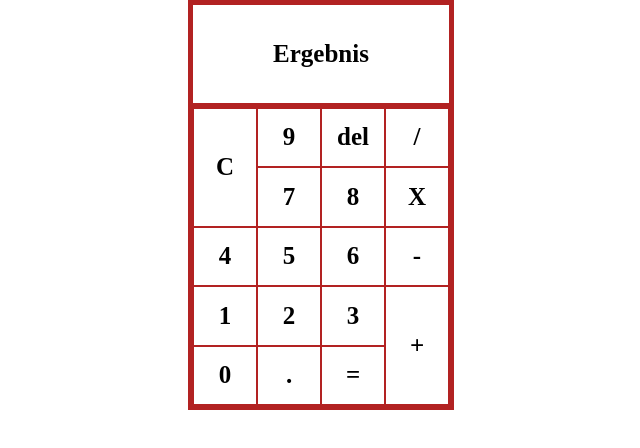
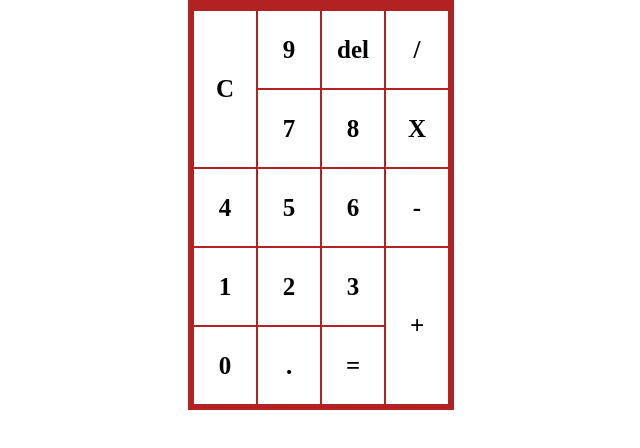
Before and after one commit to Parzival989/Calculator, a plain HTML site: page index.html in a window 1280 px wide. Shown: the whole page, without its empty margins (319-959 px from the left). Drawn offline with Linux system fonts and the light colour scheme.

Commit message:
Update index.html

```diff
--- a/index.html
+++ b/index.html
@@ -8,11 +8,19 @@
   </head>
   <body>
     <div class="calculator">
-      <div class="result"><p>Ergebnis</p></div>
-
+      <!-- Screen -->
+      <div class="calculationScreen">
+        <div class="result"><p></p></div>
+        <div class="calculation">
+          <p class="value1"></p>
+          <p class="operator"></p>
+          <p class="value2"></p>
+        </div>
+      </div>
+      <!-- Tabs -->
       <div class="tabs">
         <div class="column">
-          <div class="l big"><p>C</p></div>
+          <div class="l big Clear"><p>C</p></div>
           <div class="l"><p>4</p></div>
           <div class="l"><p>1</p></div>
           <div class="l"><p>0</p></div>
@@ -25,17 +33,17 @@
           <div class="l"><p>.</p></div>
         </div>
         <div class="column">
-          <div class="l"><p>del</p></div>
+          <div class="l delete"><p>del</p></div>
           <div class="l"><p>8</p></div>
           <div class="l"><p>6</p></div>
           <div class="l"><p>3</p></div>
-          <div class="l"><p>=</p></div>
+          <div class="l equal"><p>=</p></div>
         </div>
         <div class="column">
-          <div class="l"><p>/</p></div>
-          <div class="l"><p>X</p></div>
-          <div class="l"><p>-</p></div>
-          <div class="l big"><p>+</p></div>
+          <div class="l divide"><p>/</p></div>
+          <div class="l multiply"><p>X</p></div>
+          <div class="l subtract"><p>-</p></div>
+          <div class="l big add"><p>+</p></div>
         </div>
       </div>
     </div>
```
